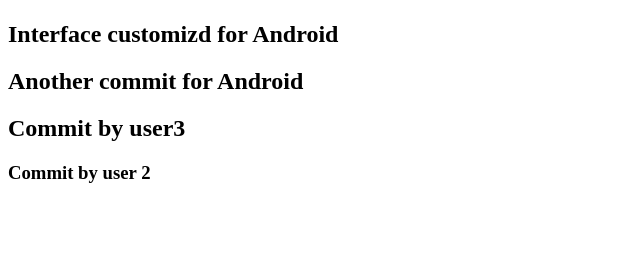
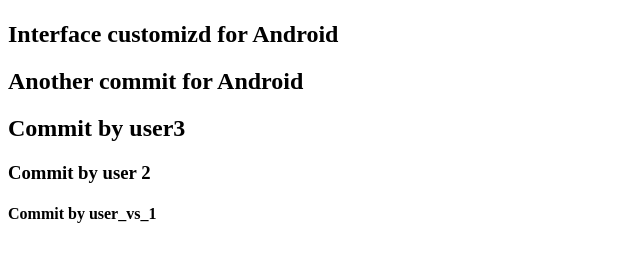
Before and after one commit to SU-Nesterenko/my_mobile_project, a plain HTML site: page index.htm in a window 1280 px wide. Shown: the part 59-320 px from the top of the page, without its empty margins (0-640 px from the left). Drawn offline with Linux system fonts and the light colour scheme.

Commit message:
User_vs_1 added first commit

```diff
--- a/index.htm
+++ b/index.htm
@@ -9,5 +9,6 @@
 		<h2>Another commit for Android</h2>
 		<h2>Commit by user3</h2>
 		<h3>Commit by user 2</h3>
+		<h4>Commit by user_vs_1</h4>
 	</body>
 </html>
```
